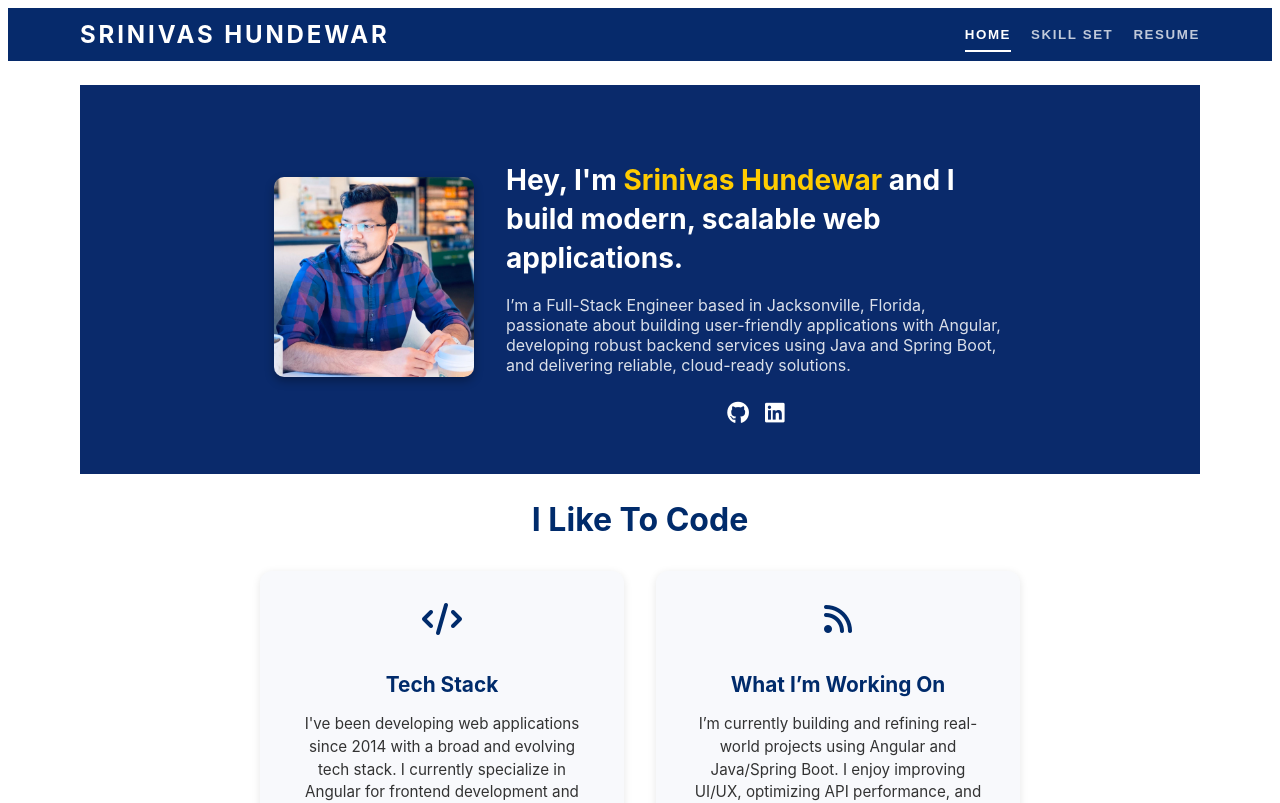
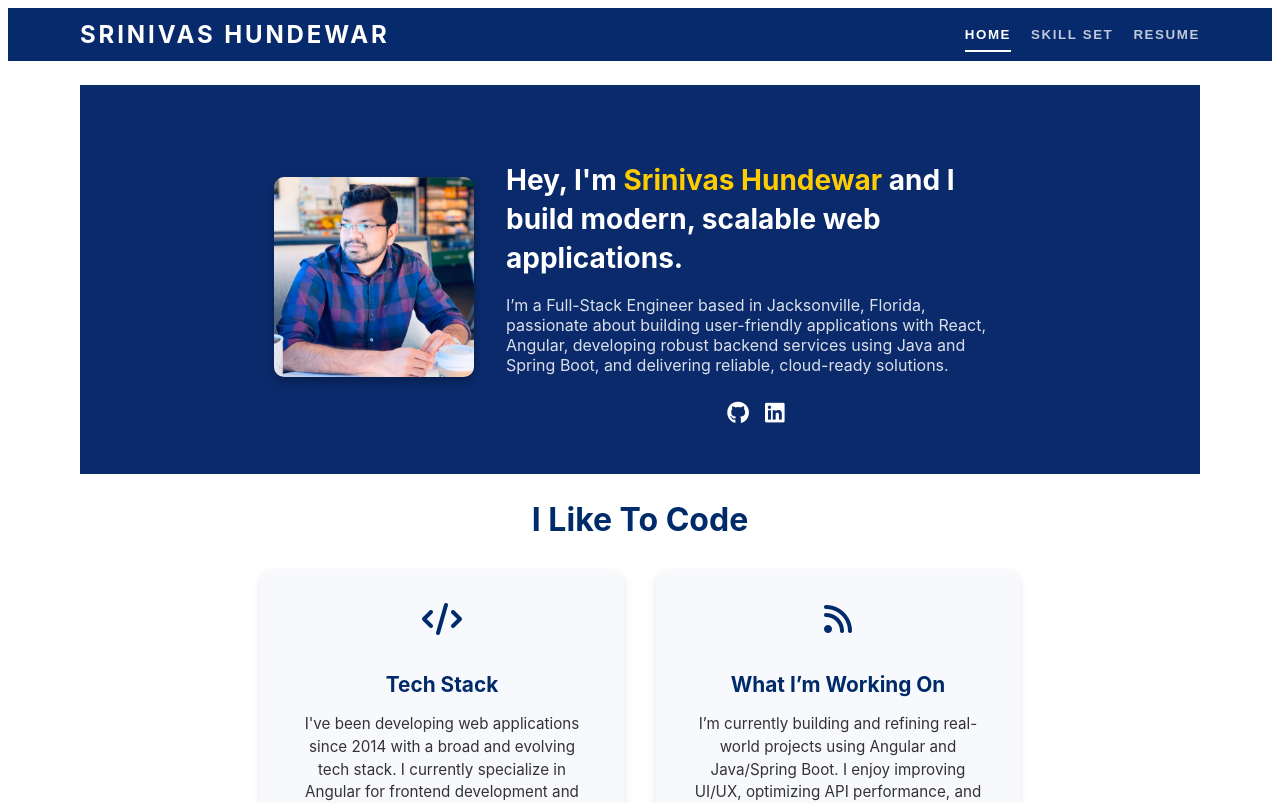
Before and after one commit to hsrinivas20202/srinivas-ng-20, an Angular app: page / in a window 1280 px wide. Shown: the top 803 px of the page. Built offline with nearby package versions, Linux system fonts and the light colour scheme.

Commit message:
Update my-new.component.html

```diff
--- a/src/app/my-new.component.html
+++ b/src/app/my-new.component.html
@@ -33,7 +33,7 @@
                         applications.</h1>
                     <p class="subtitle">
                         I’m a Full-Stack Engineer based in Jacksonville, Florida, passionate about building
-                        user-friendly applications with Angular, developing robust backend services using Java and
+                        user-friendly applications with React, Angular, developing robust backend services using Java and
                         Spring Boot, and delivering reliable, cloud-ready solutions.
                     </p>
 
```
